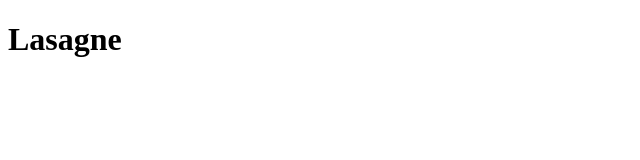
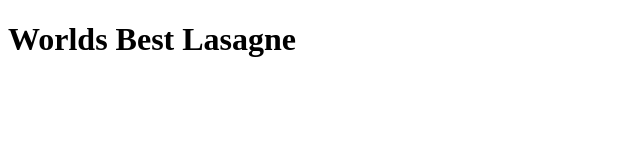
Before and after one commit to TheMaaac/odin-recipes, a plain HTML site: page lasagne.html in a window 1280 px wide. Shown: the whole page, without its empty margins (0-640 px from the left). Drawn offline with Linux system fonts and the light colour scheme.

Commit message:
Change name of dish
Changed name to specific dish name.

```diff
--- a/lasagne.html
+++ b/lasagne.html
@@ -4,9 +4,9 @@
         <meta charset="UTF-8">
         <meta http-equiv="X-UA-Compatible" content="IE=edge">
         <meta name="viewport" content="width=device-width, initial-scale=1.0">
-        <title>Lasagne</title>
+        <title>Worlds Best Lasagne</title>
     </head>
     <body>
-    <h1>Lasagne</h1>
+    <h1>Worlds Best Lasagne</h1>
     </body>
     </html>
```
Also changed, not shown: index.html (+1 -1 lines).
